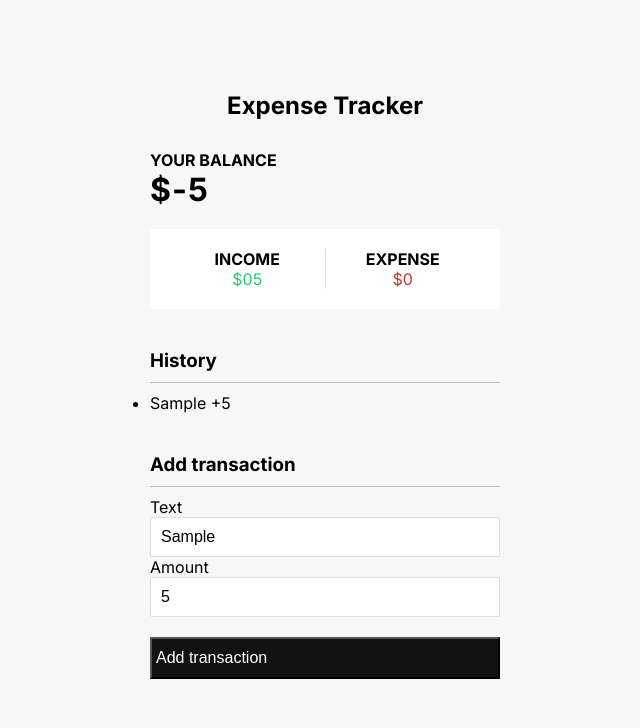
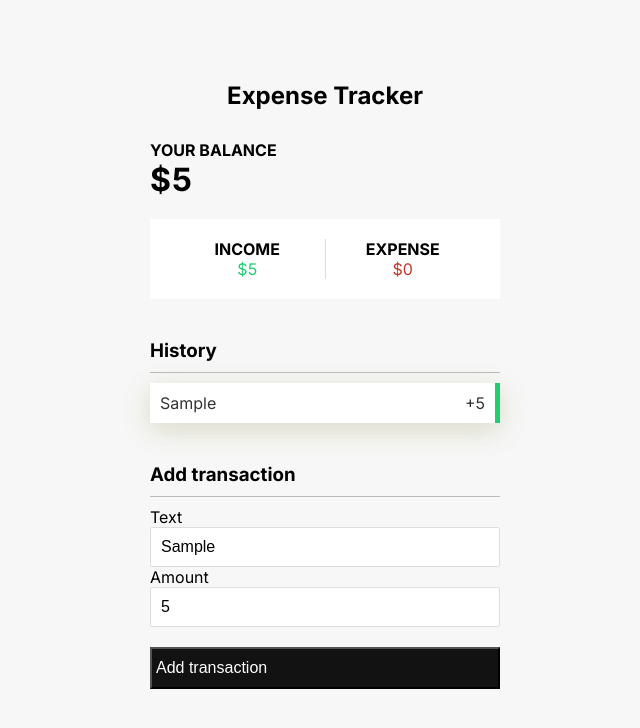
Before and after one commit to Sojo-Team/Expense-tracker, a plain HTML site: page index.html in a window 1280 px wide. Both pictures are taken after typing "Sample", "5" into the empty fields and a click on the button "Add transaction". Shown: the whole page, without its empty margins (315-955 px from the left). Drawn offline with Linux system fonts and the light colour scheme.

Commit message:
initial commit

```diff
--- a/index.html
+++ b/index.html
@@ -5,7 +5,7 @@
     <meta charset="UTF-8">
     <meta name="viewport" content="width=device-width, initial-scale=1.0">
     <link rel="stylesheet" href="style.css">
-    <title>Expense Tracker</title>
+    <title>Expense Trackers</title>
 </head>
 
 <body>
--- a/script.js
+++ b/script.js
@@ -30,7 +30,7 @@ const addTransactionDOM = transaction => {
 const updateValues = () => {
   const amount = transactions.map(item => item.amount)
   console.log(amount)
-  const total = amount.reduce((acc, item) => acc + item, 0) * -1
+  const total = amount.reduce((acc, item) => acc + item, 0)
 
   const income = amount
     .filter(item => item > 0)
@@ -53,6 +53,14 @@ const updateLocalStorage = () => {
   localStorage.setItem('transactions', JSON.stringify(transactions))
 }
 
+const init = () => {
+  list.innerHTML = ''
+  transactions.forEach(addTransactionDOM)
+  updateValues()
+}
+
+init()
+
 const addTransaction = e => {
   e.preventDefault()
 
@@ -64,7 +72,7 @@ const addTransaction = e => {
   const transaction = {
     id: generateId(),
     text: text.value,
-    amount: amount.value,
+    amount: Number(amount.value),
   }
   transactions.push(transaction)
   addTransactionDOM(transaction)
--- a/style.css
+++ b/style.css
@@ -85,7 +85,7 @@ input {
   font-size: 16px;
 }
 
-.list li {
+#list li {
   background-color: #fff;
   box-shadow: var(--box-shadow);
   color: #333;
@@ -96,11 +96,11 @@ input {
   margin: 10px 0;
 }
 
-.list li.plus {
+#list li.plus {
   border-right: 5px solid #23cc71;
 }
 
-.list li.minus {
+#list li.minus {
   border-right: 5px solid #c0392b;
 }
 
```
